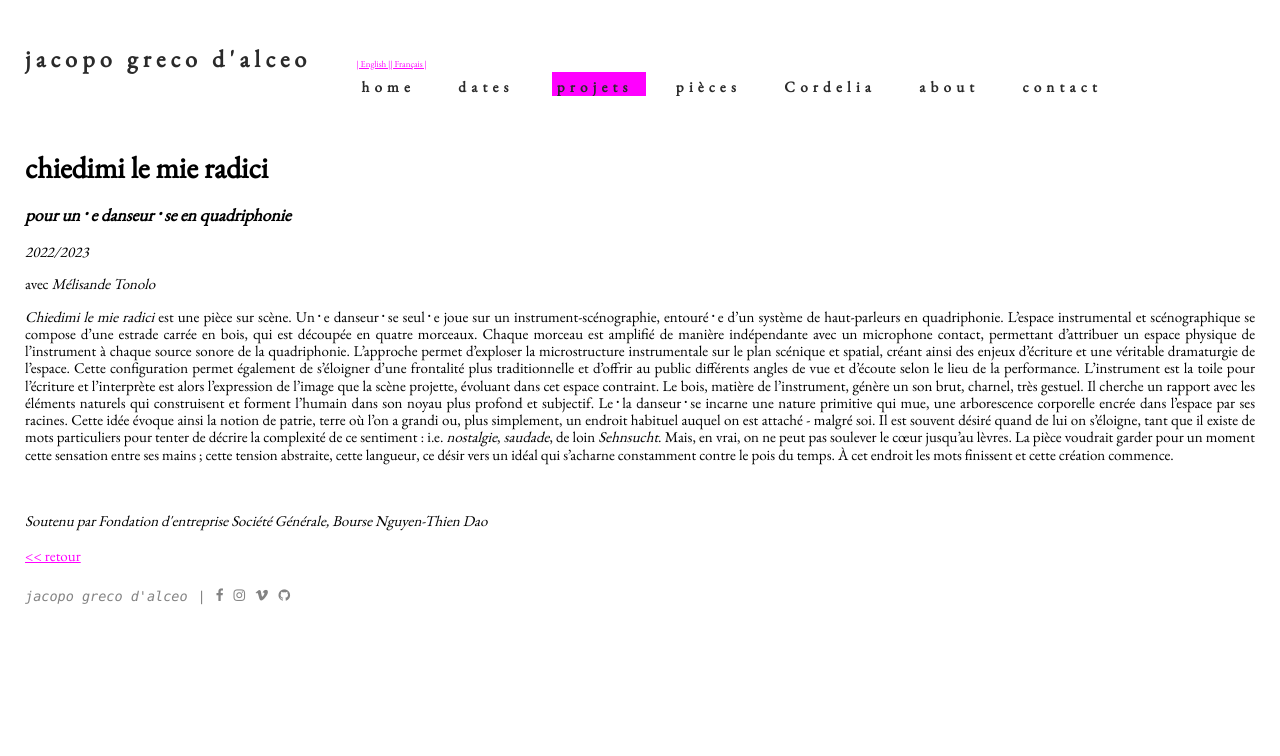
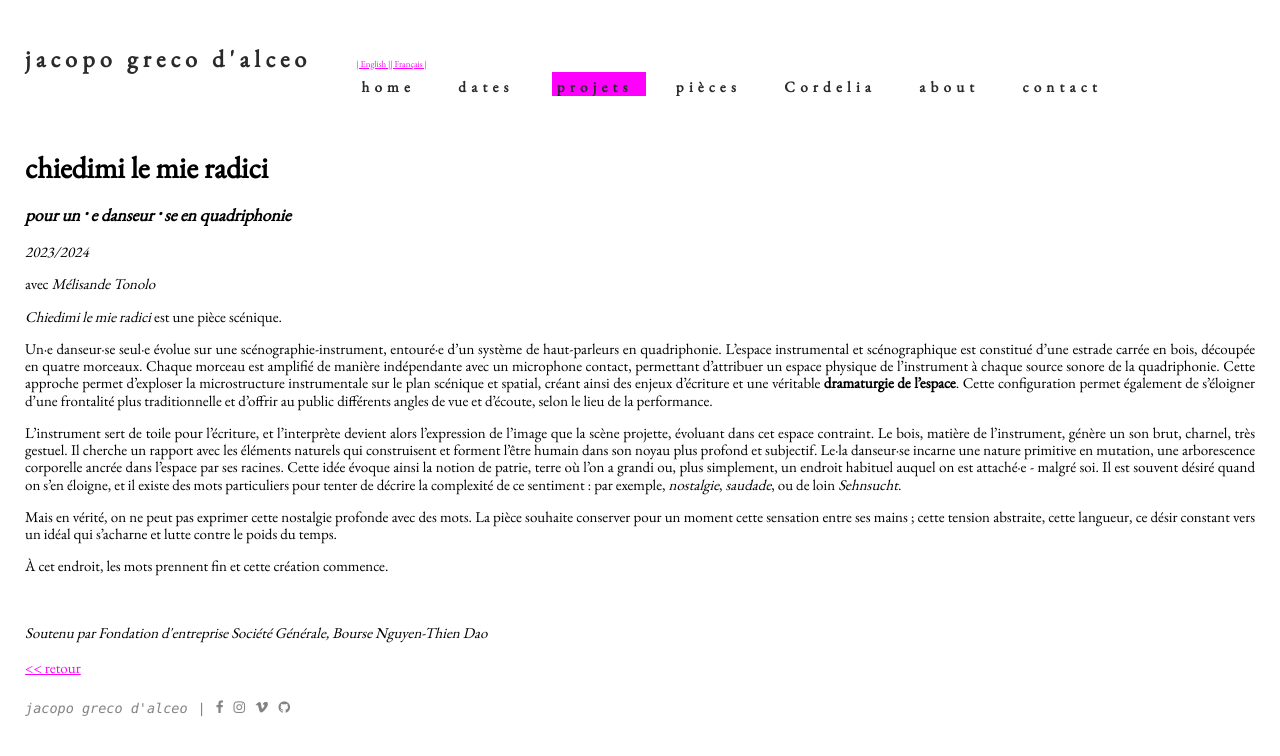
Before and after one commit to jacopogrecodalceo/jacopogrecodalceo.github.io, a Jekyll site: the page built from content/_fr/projects/23_1-chiedimi_le_mie_radici.md, in a window 1280 px wide. Shown: the top 756 px of the page. Built offline with Jekyll 4.4.1, drawn with Linux system fonts in a browser that asks for light colours.

```diff
--- a/content/_fr/projects/23_1-chiedimi_le_mie_radici.md
+++ b/content/_fr/projects/23_1-chiedimi_le_mie_radici.md
@@ -3,15 +3,18 @@ title: chiedimi le mie radici
 slug: chiedimi_le_mie_radici
 instrumentation: pour un᛫e danseur᛫se en quadriphonie
 tags: danse, quadriphonie, electronic
-year: 2022/2023
+year: 2023/2024
 partners: Fondation d'entreprise Société Générale, Bourse Nguyen-Thien Dao
 ---
 
 avec _Mélisande Tonolo_
 
-_Chiedimi le mie radici_ est une pièce sur scène.
-Un᛫e danseur᛫se seul᛫e joue sur un instrument-scénographie, entouré᛫e d'un système de haut-parleurs en quadriphonie.
-L’espace instrumental et scénographique se compose d'une estrade carrée en bois, qui est découpée en quatre morceaux. Chaque morceau est amplifié de manière indépendante avec un microphone contact, permettant d'attribuer un espace physique de l'instrument à chaque source sonore de la quadriphonie. L'approche permet d'exploser la microstructure instrumentale sur le plan scénique et spatial, créant ainsi des enjeux d'écriture et une véritable dramaturgie de l'espace. Cette configuration permet également de s'éloigner d'une frontalité plus traditionnelle et d'offrir au public différents angles de vue et d’écoute selon le lieu de la performance.
-L’instrument est la toile pour l’écriture et l'interprète est alors l'expression de l'image que la scène projette, évoluant dans cet espace contraint. Le bois, matière de l’instrument, génère un son brut, charnel, très gestuel. Il cherche un rapport avec les éléments naturels qui construisent et forment l'humain dans son noyau plus profond et subjectif. Le᛫la danseur᛫se incarne une nature primitive qui mue, une arborescence corporelle encrée dans l’espace par ses racines. Cette idée évoque ainsi la notion de patrie, terre où l’on a grandi ou, plus simplement, un endroit habituel auquel on est attaché - malgré soi. Il est souvent désiré quand de lui on s’éloigne, tant que il existe de mots particuliers pour tenter de décrire la complexité de ce sentiment : i.e. _nostalgie_, _saudade_, de loin _Sehnsucht_.
-Mais, en vrai, on ne peut pas soulever le cœur jusqu’au lèvres. La pièce voudrait garder pour un moment cette sensation entre ses mains ; cette tension abstraite, cette langueur, ce désir vers un idéal qui s’acharne constamment contre le pois du temps.
-À cet endroit les mots finissent et cette création commence.
+*Chiedimi le mie radici* est une pièce scénique.
+
+Un·e danseur·se seul·e évolue sur une scénographie-instrument, entouré·e d'un système de haut-parleurs en quadriphonie. L'espace instrumental et scénographique est constitué d'une estrade carrée en bois, découpée en quatre morceaux. Chaque morceau est amplifié de manière indépendante avec un microphone contact, permettant d'attribuer un espace physique de l'instrument à chaque source sonore de la quadriphonie. Cette approche permet d'exploser la microstructure instrumentale sur le plan scénique et spatial, créant ainsi des enjeux d'écriture et une véritable **dramaturgie de l'espace**. Cette configuration permet également de s'éloigner d'une frontalité plus traditionnelle et d'offrir au public différents angles de vue et d'écoute, selon le lieu de la performance.
+
+L'instrument sert de toile pour l'écriture, et l'interprète devient alors l'expression de l'image que la scène projette, évoluant dans cet espace contraint. Le bois, matière de l'instrument, génère un son brut, charnel, très gestuel. Il cherche un rapport avec les éléments naturels qui construisent et forment l'être humain dans son noyau plus profond et subjectif. Le·la danseur·se incarne une nature primitive en mutation, une arborescence corporelle ancrée dans l'espace par ses racines. Cette idée évoque ainsi la notion de patrie, terre où l'on a grandi ou, plus simplement, un endroit habituel auquel on est attaché·e - malgré soi. Il est souvent désiré quand on s'en éloigne, et il existe des mots particuliers pour tenter de décrire la complexité de ce sentiment : par exemple, *nostalgie*, *saudade*, ou de loin *Sehnsucht*.
+
+Mais en vérité, on ne peut pas exprimer cette nostalgie profonde avec des mots. La pièce souhaite conserver pour un moment cette sensation entre ses mains ; cette tension abstraite, cette langueur, ce désir constant vers un idéal qui s’acharne et lutte contre le poids du temps.
+
+À cet endroit, les mots prennent fin et cette création commence.
```
Also changed, not shown: content/_en/projects/23_1-chiedimi_le_mie_radici.md (+11 -3 lines), content/_fr/projects/22_2-tricot.md (+1 -1 lines), assets/images/TRICOT-preview.jpg, assets/images/TRICOT.jpg (deleted), 1 other file.
